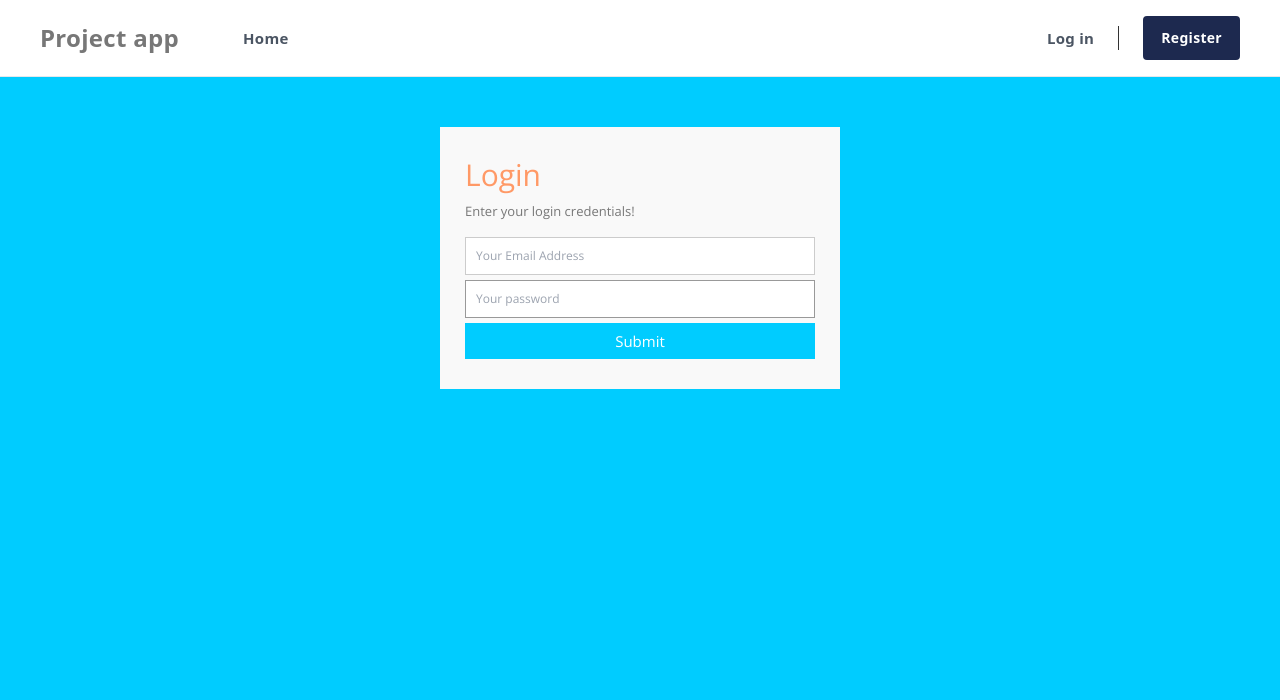
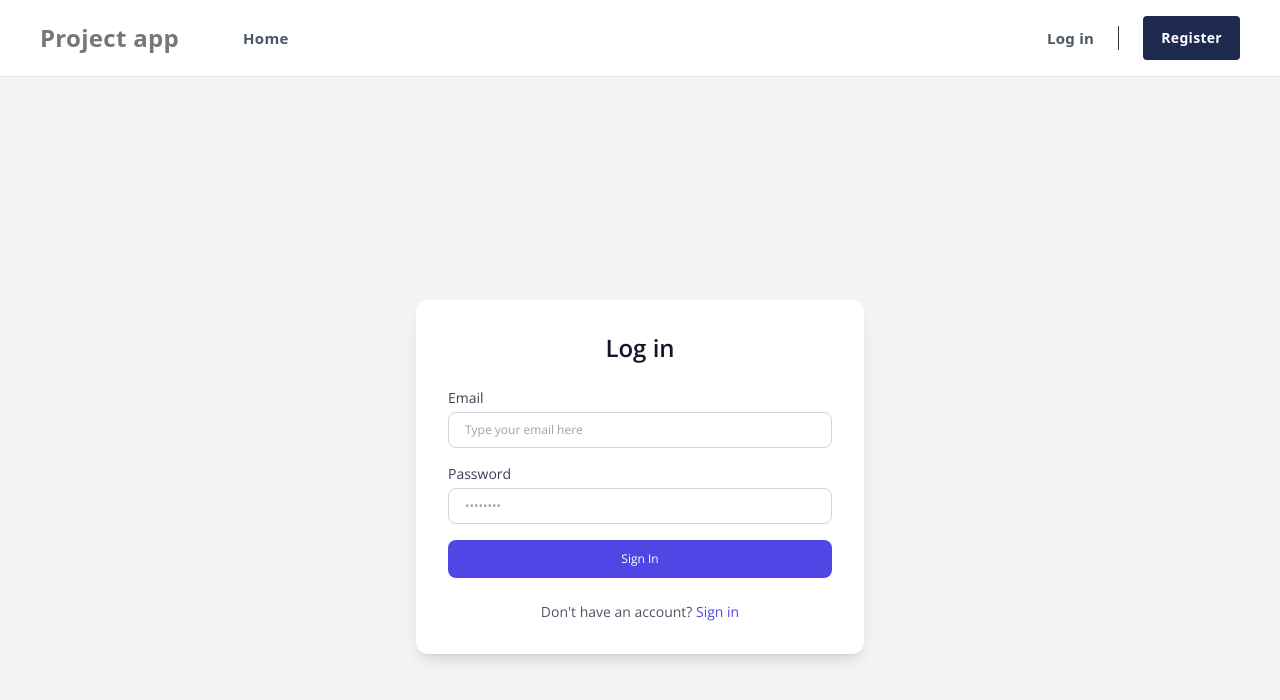
Before and after one commit to iamkelesh/react-exam-app-2025, a React (Vite) app in the folder client-app/: page /user/login in a window 1280 px wide. Shown: the top 700 px of the page. Built offline with nearby package versions, Linux system fonts and the light colour scheme; no server answers.

Commit message:
updated login's html

```diff
--- a/client-app/src/components/login/Login.jsx
+++ b/client-app/src/components/login/Login.jsx
@@ -1,4 +1,5 @@
 import { useContext } from 'react';
+import { Link } from "react-router-dom";
 
 import styles from './Login.module.css';
 
@@ -15,48 +16,45 @@ function Login() {
     const { values, onChange, onSubmit } = useForm({ submitHandler: newLoginHandler, initialValues })
 
     return (
-        <div className={styles.container}>
-            <form id={styles.contact} action="" method="post"
-                onSubmit={onSubmit}
-            >
-                <h3 className={styles.h3}>Login</h3>
-                <h4 className={styles.h4}>Enter your login credentials!</h4>
-                <fieldset className={styles.fieldset}>
+        <div className="min-h-screen bg-gray-100 flex items-center justify-center p-4">
+            <div className="max-w-md w-full bg-white rounded-xl shadow-lg p-8">
+                <h2 className="text-2xl font-bold text-gray-900 mb-6 text-center">Log in</h2>
+
+                <form className="space-y-4" action="" onSubmit={onSubmit}>
+                    <div>
+                        <label className="block text-sm font-medium text-gray-700 mb-1">Email</label>
                         <input
-                        placeholder="Your Email Address"
                             type="email"
-                        tabIndex={2}
-                        required
                             name='email'
-                        className={styles.input}
                             onChange={onChange}
                             value={values.email}
+                            className="w-full px-4 py-2 border border-gray-300 rounded-lg focus:ring-2 focus:ring-indigo-500 focus:border-indigo-500 outline-none transition-all"
+                            placeholder="Type your email here"
                         />
-                </fieldset>
-                <fieldset className={styles.fieldset}>
+                    </div>
+
+                    <div>
+                        <label className="block text-sm font-medium text-gray-700 mb-1">Password</label>
                         <input
-                        placeholder="Your password"
                             type="password"
-                        tabIndex={1}
-                        required
-                        autoFocus
+                            className="w-full px-4 py-2 border border-gray-300 rounded-lg focus:ring-2 focus:ring-indigo-500 focus:border-indigo-500 outline-none transition-all"
+                            placeholder="••••••••"
                             name='password'
-                        className={styles.input}
                             onChange={onChange}
                             value={values.password}
                         />
-                </fieldset>
-                <fieldset>
-                    <button
-                        name="submit"
-                        type="submit"
-                        id="contact-submit"
-                        data-submit="...Sending"
-                    >
-                        Submit
+                    </div>
+
+                    <button className="w-full bg-indigo-600 hover:bg-indigo-700 text-white font-medium py-2.5 rounded-lg transition-colors">
+                        Sign In
                     </button>
-                </fieldset>
                 </form>
+
+                <div className="mt-6 text-center text-sm text-gray-600">
+                    Don't have an account?
+                    <Link to="/user/register" className="text-indigo-600 hover:text-indigo-500 font-medium">   Sign in</Link>
+                </div>
+            </div>
         </div>
     );
 }
```
Lines whose indentation alone changed are shown as unchanged.
